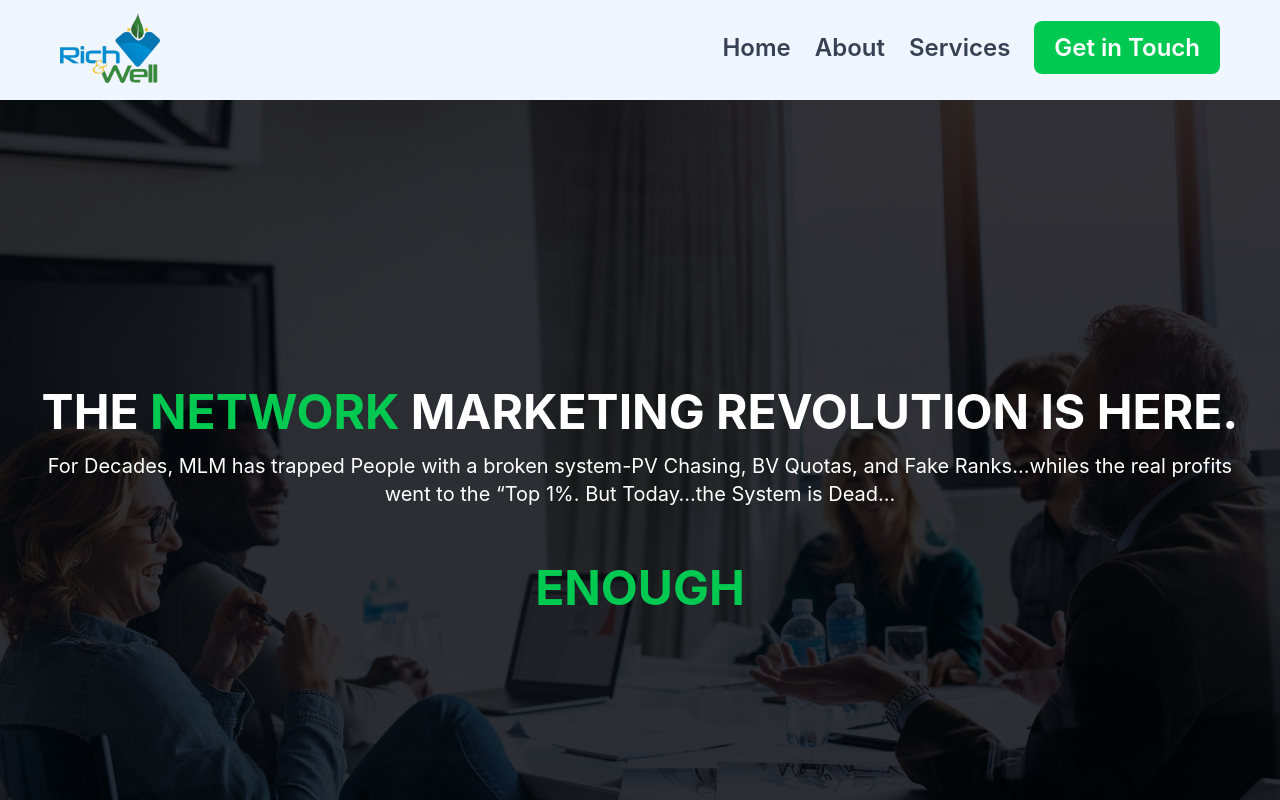
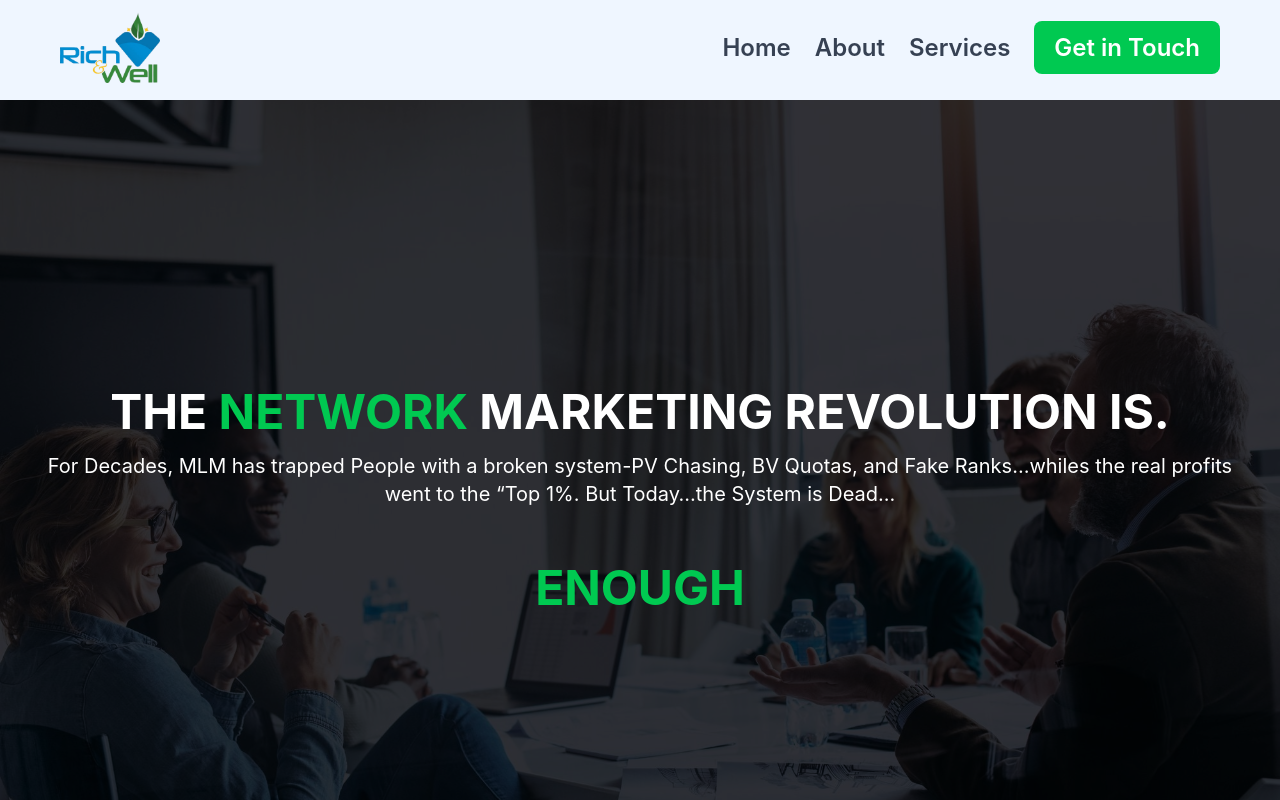
Before and after one commit to ireneq101/health, a React (Vite) app in the folder my-project/: page / in a window 1280 px wide. Shown: the top 800 px of the page. Built offline with nearby package versions, Linux system fonts and the light colour scheme.

Commit message:
fixing-img

```diff
--- a/my-project/src/Home.jsx
+++ b/my-project/src/Home.jsx
@@ -168,13 +168,13 @@ const Home = () => {
 
       {/* Hero Section */}
       <section
-        className="bg-custom h-screen bg-[url('Images/team.jpeg')] bg-cover bg-center bg-blend-overlay bg-zinc-600 bg-fixed  flex items-center justify-center text-white text-center p-10"
+        className="bg-custom h-screen bg-[url('Images/old.jpg')] bg-cover bg-center bg-blend-overlay bg-zinc-600 bg-fixed  flex items-center justify-center text-white text-center p-10"
         id="home"
       >
         <div className="max-w-7xl">
           <h1 className="lg:text-5xl text-4xl font-bold text-transform: uppercase">
             The <span className="text-green-500">Network</span> Marketing
-            Revolution is Here.
+            Revolution is.
           </h1>
           <p className="lg:text-xl mt-4">
             For Decades, MLM has trapped People with a broken system-PV Chasing,
```
